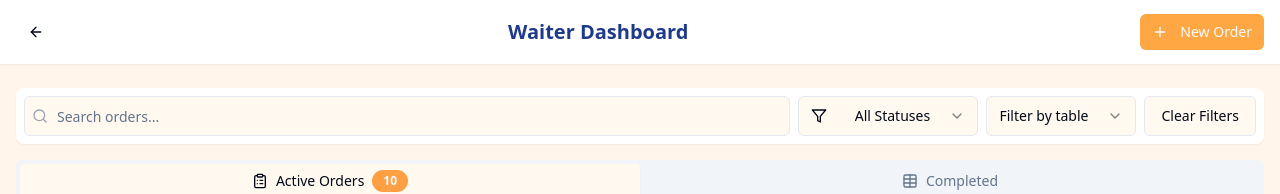
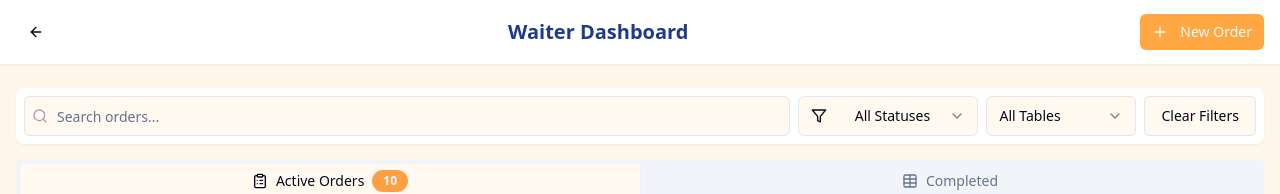
Before and after one commit to Tran-Gia-Hao/cookandserve-08, a React (Vite) app: page /waiter in a window 1280 px wide. Shown: the top 194 px of the page. Built offline with nearby package versions, Linux system fonts and the light colour scheme.

Commit message:
Fix: Select component value prop error
The Select component was throwing an error because the value prop of Select.Item was an empty string. This commit fixes the issue.

```diff
--- a/src/components/FilterBar.tsx
+++ b/src/components/FilterBar.tsx
@@ -65,14 +65,14 @@ const FilterBar: React.FC<FilterBarProps> = ({
       </Select>
 
       <Select
-        value={selectedTable?.toString() || ''}
-        onValueChange={(value) => onTableFilter(value ? parseInt(value) : null)}
+        value={selectedTable?.toString() || 'all'}
+        onValueChange={(value) => onTableFilter(value === 'all' ? null : parseInt(value))}
       >
         <SelectTrigger className="w-full sm:w-[150px]">
           <SelectValue placeholder="Filter by table" />
         </SelectTrigger>
         <SelectContent>
-          <SelectItem value="">All Tables</SelectItem>
+          <SelectItem value="all">All Tables</SelectItem>
           {tableOptions.map((option) => (
             <SelectItem key={option.value} value={option.value.toString()}>
               {option.label}
```
